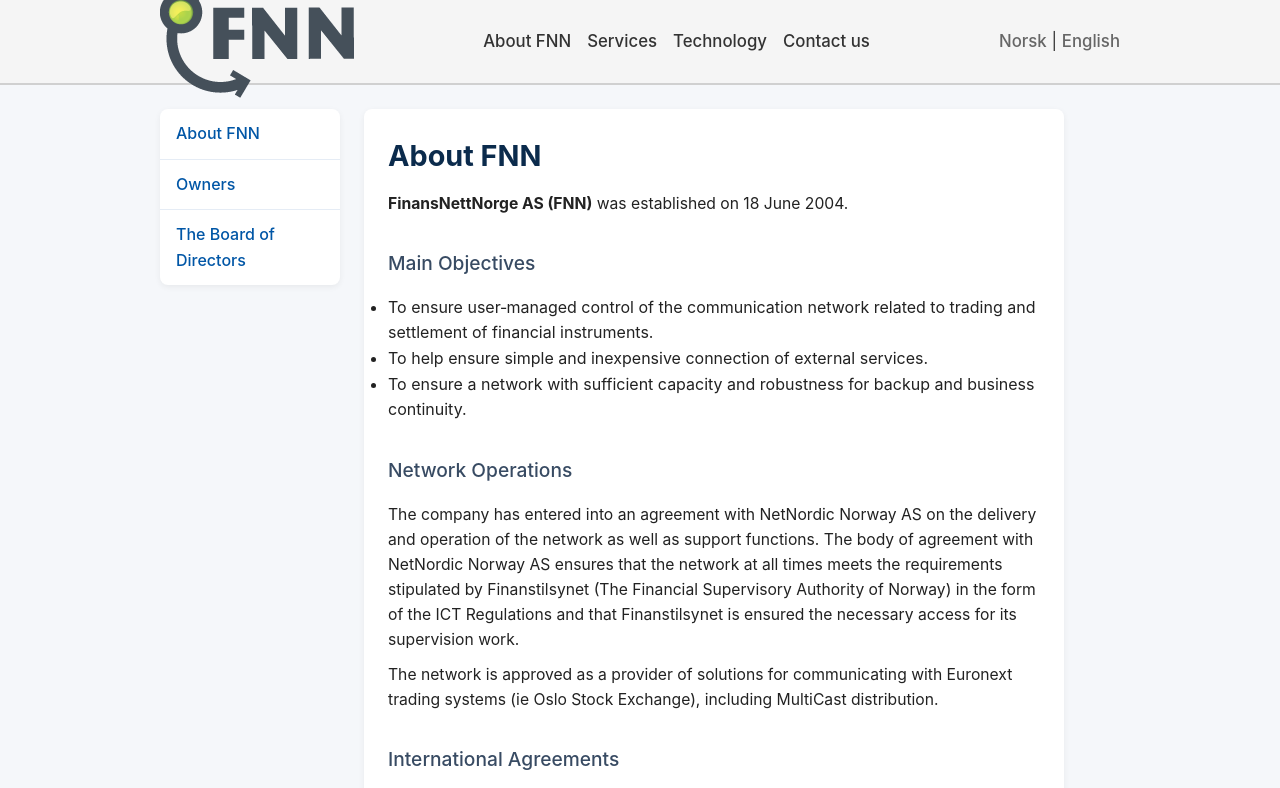
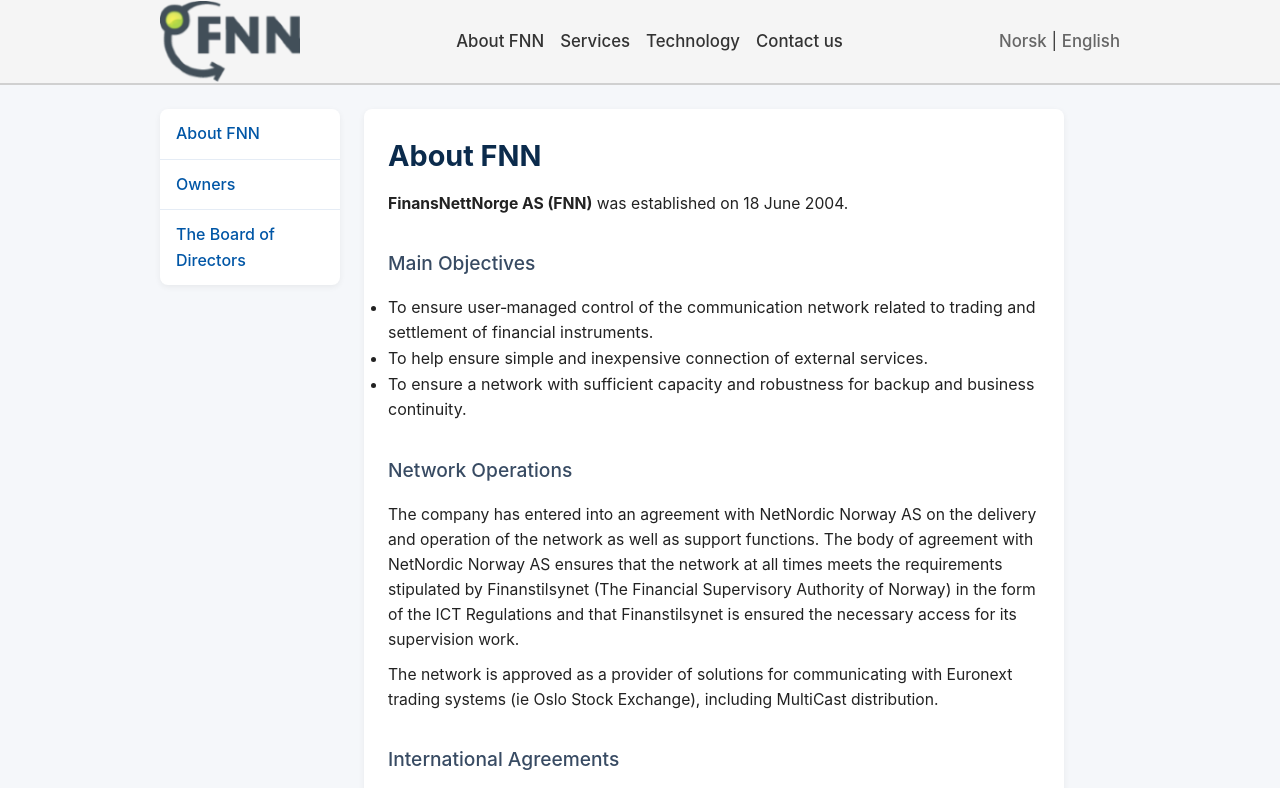
Before and after one commit to FinansNettNorge/website, a plain HTML site: page about-fnn.html in a window 1280 px wide. Shown: the top 788 px of the page. Drawn offline with Linux system fonts and the light colour scheme.

Commit message:
Add files via upload

```diff
--- a/about-fnn.html
+++ b/about-fnn.html
@@ -9,7 +9,7 @@
 <body>
 <header>
     <div class="container header-inner">
-        <div class="logo"><img src="logo-fnn.png" alt="FNN Logo"></div>
+        <div class="logo"><img src="logo-fnn-resize.png" alt="FNN Logo"></div>
         <nav>
             <ul>
                 <li><a href="about-fnn.html">About FNN</a></li>
```
Also changed, not shown: board.html (+1 -1 lines), contact-us.html (+1 -1 lines), eiere.html (+1 -1 lines), english.html (+1 -1 lines), index.html (+1 -1 lines), kontakt-oss.html (+1 -1 lines), losninger.html (+1 -1 lines), om-fnn.html (+1 -1 lines), owners.html (+1 -1 lines), services.html (+1 -1 lines), solutions.html (+1 -1 lines), styre.html (+1 -1 lines), technology.html (+1 -1 lines), teknologi.html (+1 -1 lines), 2 more files.
